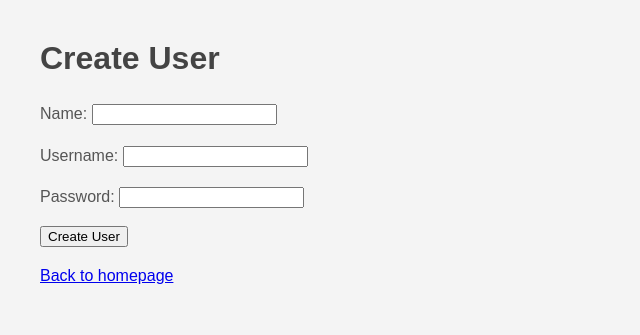
After one commit to tbhansen/IS115-prosjekt, a PHP site: page /create_user.php in a window 1280 px wide. The commit adds this page. Shown: the top 335 px of the page, without its empty margins (0-640 px from the left). Run offline with PHP 8.4, Linux system fonts and the light colour scheme.

Commit message:
Login page is now working. Created page for creating users and logout function. Moved database connection test to index.php

```diff
--- /dev/null
+++ b/create_user.php
@@ -0,0 +1,109 @@
+<?php
+require_once "db.php";
+
+$message = "";
+
+if ($_SERVER["REQUEST_METHOD"] === "POST") {
+
+    $name = trim($_POST["name"]);
+    $username = trim($_POST["username"]);
+    $password = $_POST["password"];
+
+    if (empty($name) || empty($username) || empty($password)) {
+        $message = "Please fill in all fields.";
+    } else {
+
+        //Check if the username already exists in the database
+        $stmt = $pdo->prepare(
+            "SELECT id FROM users WHERE username = ?"
+        );
+
+        $stmt->execute([$username]);
+
+        $existingUser = $stmt->fetch();
+
+        if ($existingUser) {
+            $message = "User already exists.";
+        } else {
+            //Hash the password
+            $passwordHash = password_hash(
+                $password,
+                PASSWORD_DEFAULT
+            );
+
+            //Insert the new user into the database
+            $stmt = $pdo->prepare(
+                "INSERT INTO users (name, username, password_hash)
+                VALUES (?, ?, ?)"
+            );
+
+            $stmt->execute([
+                $name,
+                $username,
+                $passwordHash
+            ]);
+
+            $message = "User created successfully.";
+        }
+    }
+}
+
+?>
+
+<!DOCTYPE HTML>
+<html lang="en">
+
+<head>
+    <meta charset="utf-8">
+    <meta name="viewport" content="width=device-width, initial-scale=1.0">
+    <title>Create user</title>
+    <link href="style.css" rel="stylesheet" type="text/css">
+</head>
+
+<body>
+
+    <h1>Create User</h1>
+
+    <form method="POST">
+
+        <p>
+            <label for="name">Name:</label>
+            <input
+                type="text"
+                id="name"
+                name="name"
+                required>
+        </p>
+
+        <p>
+            <label for="username">Username:</label>
+            <input
+                type="text"
+                id="username"
+                name="username"
+                required>
+        </p>
+
+        <p>
+            <label for="password">Password:</label>
+            <input
+                type="password"
+                id="password"
+                name="password"
+                required>
+        </p>
+
+        <button type="submit">Create User</button>
+    </form>
+
+    <?php if ($message): ?>
+        <p>
+            <?php echo htmlspecialchars($message); ?>
+        </p>
+    <?php endif; ?>
+    <p>
+        <a href="index.php">Back to homepage</a>
+    </p>
+</body>
+
+</html>
```
Also changed, not shown: index.php (+18 -1 lines), login.php (+61 -7 lines), logout.php (added, +8 -0 lines), tickets.php (+6 -2 lines), db.php (line endings or trailing spaces).
